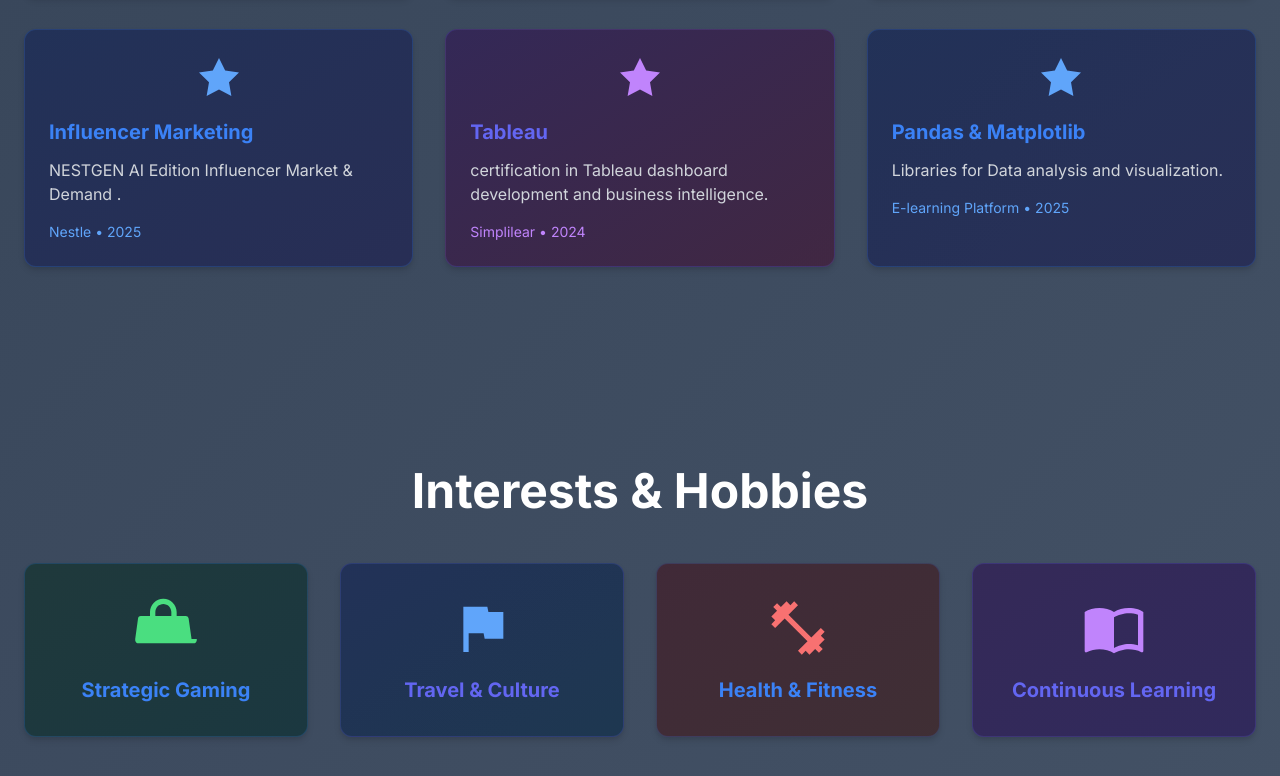
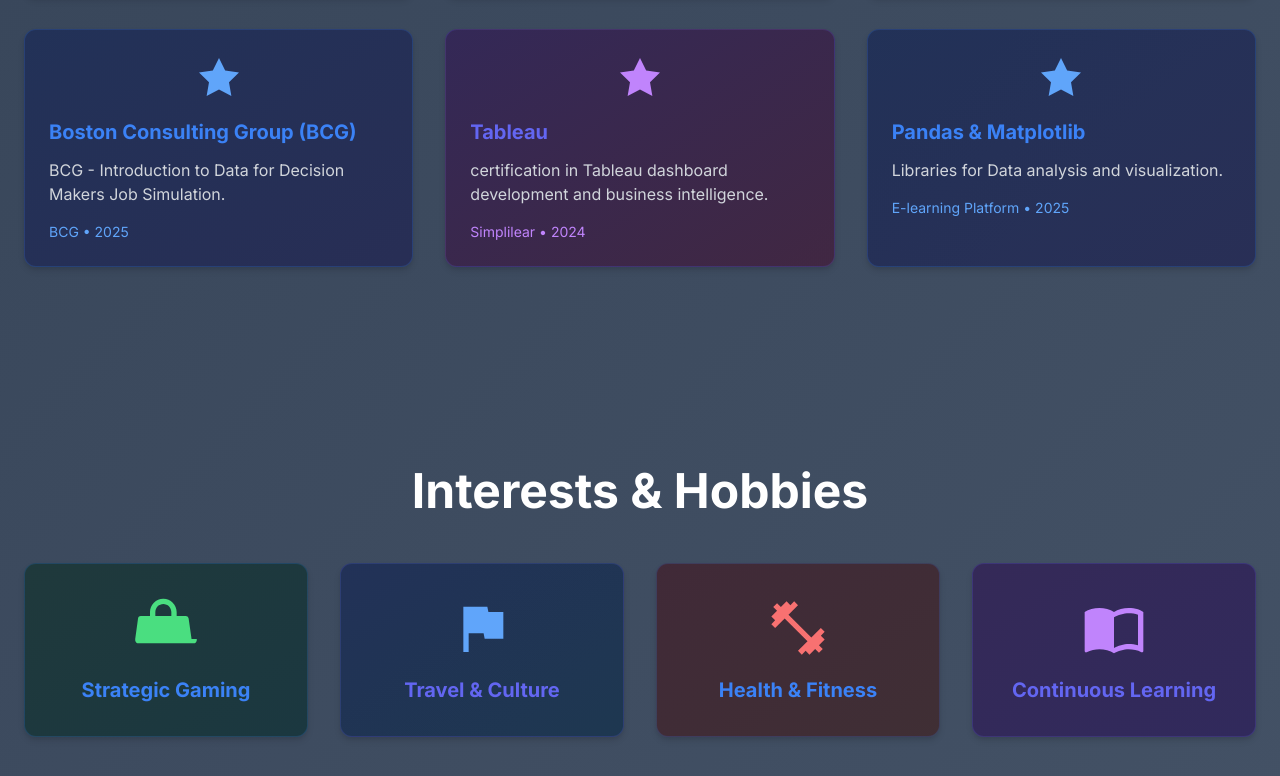
Before and after one commit to vishalnfskumar/vishal-portfolio-003, a plain HTML site: page index.html in a window 1280 px wide. Shown: the part 5519-6295 px from the top of the page. Drawn offline with nearby package versions, Linux system fonts and the light colour scheme.

Commit message:
Update index.html

```diff
--- a/index.html
+++ b/index.html
@@ -639,9 +639,9 @@
 
 </svg>
                     </div>
-                    <h3 class="text-xl font-bold mb-3 text-glow">Influencer Marketing</h3>
-                    <p class="text-gray-300 mb-4">NESTGEN AI Edition Influencer Market & Demand .</p>
-                    <div class="text-sm text-blue-400">Nestle • 2025</div>
+                    <h3 class="text-xl font-bold mb-3 text-glow">Boston Consulting Group (BCG)</h3>
+                    <p class="text-gray-300 mb-4">BCG - Introduction to Data for Decision Makers Job Simulation.</p>
+                    <div class="text-sm text-blue-400">BCG • 2025</div>
                 </div>
  <!-- #end    -->
 
```
